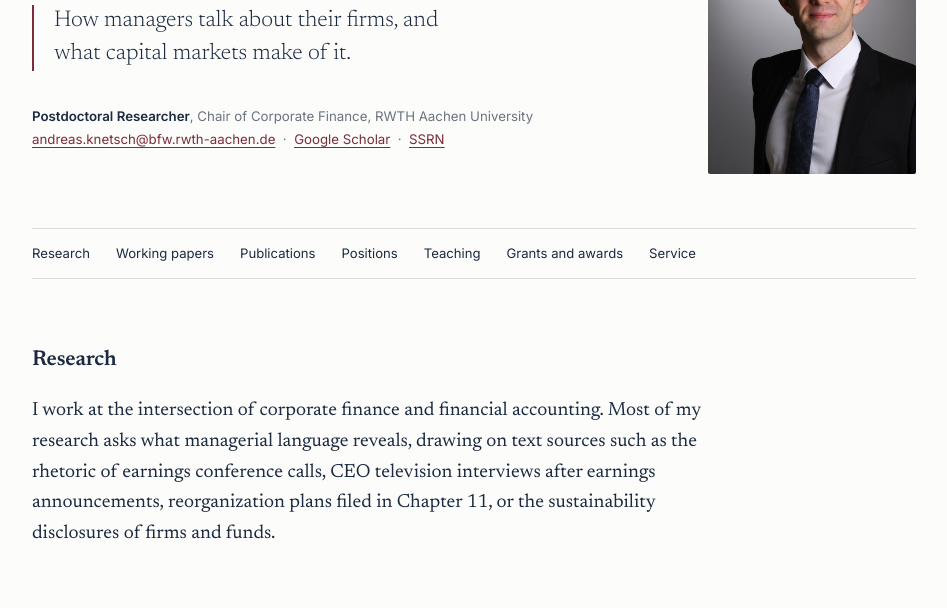
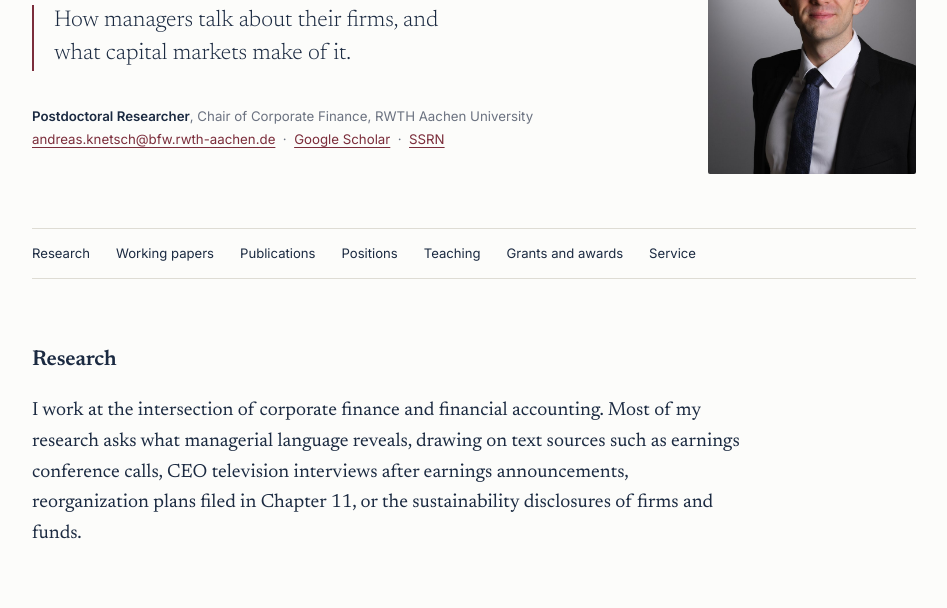
Before and after one commit to AndreasKnetsch/Homepage, a plain HTML site: page index.html in a window 1280 px wide. Shown: the part 192-800 px from the top of the page, without its empty margins (166-1113 px from the left). Drawn offline with Linux system fonts and the light colour scheme.

Commit message:
Add files via upload

```diff
--- a/index.html
+++ b/index.html
@@ -228,7 +228,7 @@
 
   <section id="research">
     <h2>Research</h2>
-    <p class="lede">I work at the intersection of corporate finance and financial accounting. Most of my research asks what managerial language reveals, drawing on text sources such as the rhetoric of earnings conference calls, CEO television interviews after earnings announcements, reorganization plans filed in Chapter 11, or the sustainability disclosures of firms and funds.</p>
+    <p class="lede">I work at the intersection of corporate finance and financial accounting. Most of my research asks what managerial language reveals, drawing on text sources such as earnings conference calls, CEO television interviews after earnings announcements, reorganization plans filed in Chapter 11, or the sustainability disclosures of firms and funds.</p>
   </section>
 
   <section id="working-papers">
```
